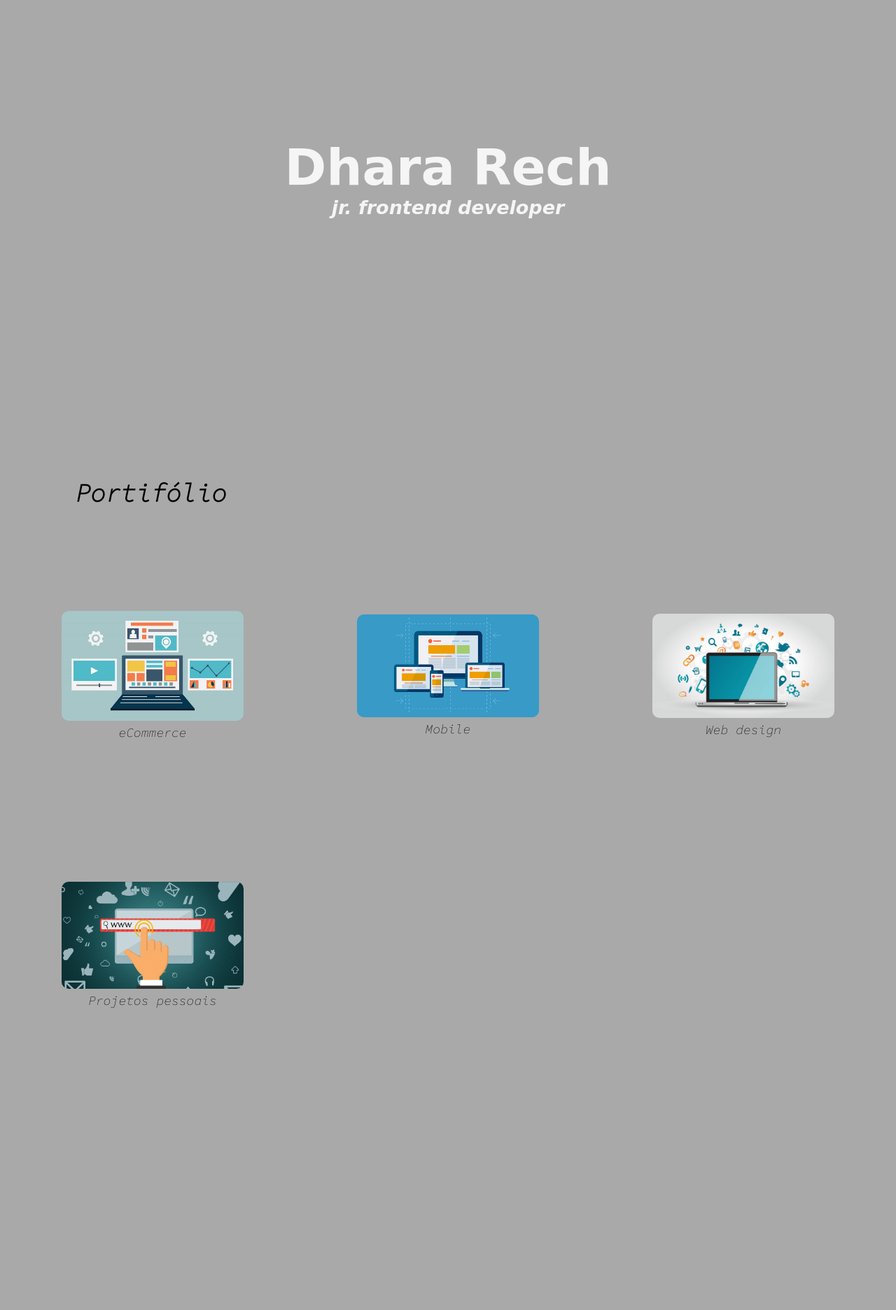
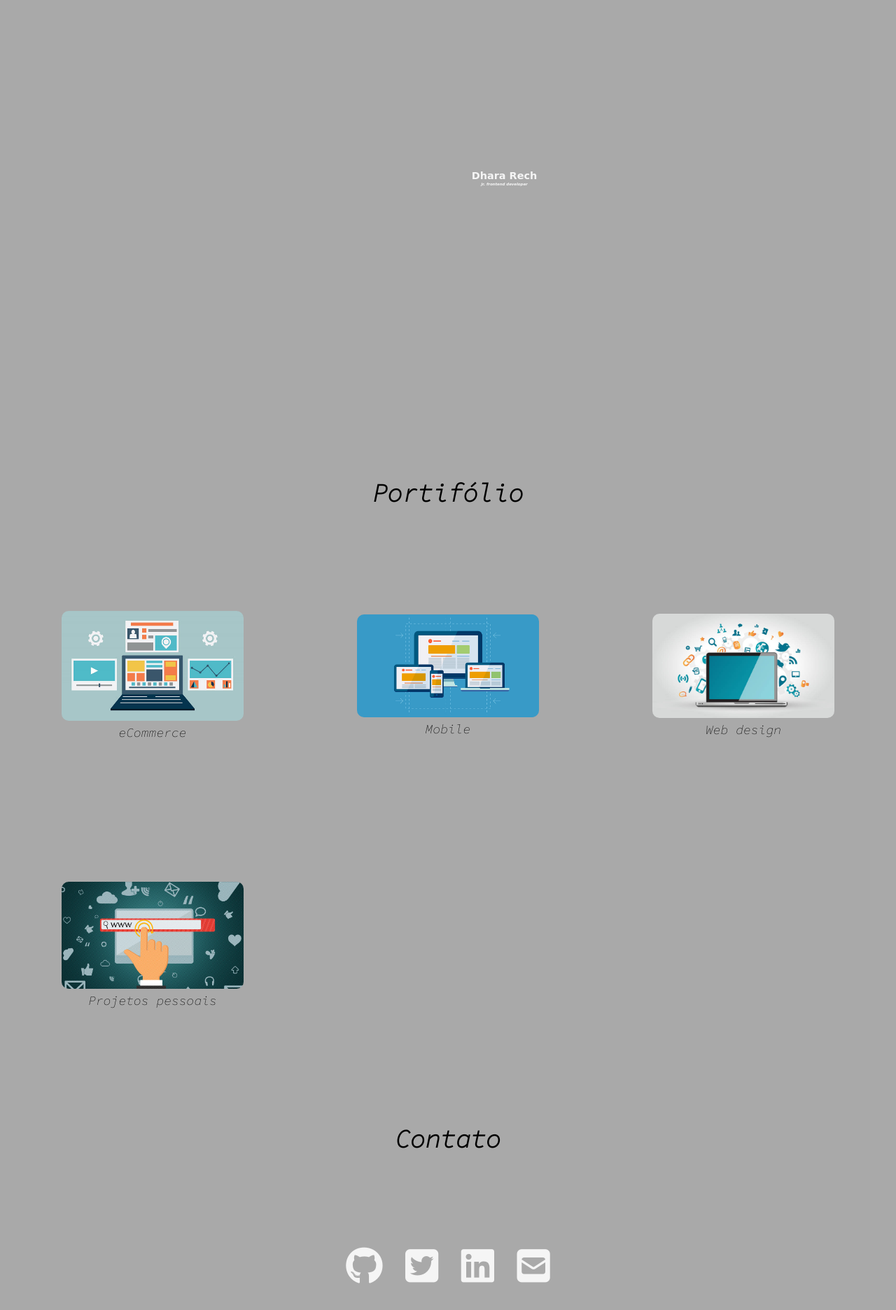
Before and after one commit to dhararech/imersaocss, a plain HTML site: page index.html in a window 1280 px wide. Shown: the part 66-1938 px from the top of the page at 70% size. Before the commit the page ends 1527 px from the top, so only its background shows below. Drawn offline with Linux system fonts and the light colour scheme; a web font is replaced by a local one.

Commit message:
Add files via upload

```diff
--- a/css/estilos.css
+++ b/css/estilos.css
@@ -35,10 +35,11 @@ header{
 }
 
 .menu {
-  background-color: white;
+  background-color:white;
   position: fixed; /*deixa o menu fixo na tela(menu sempre amostra)*/
   width: 100vw;
   top: 0;
+
 }
 
 .menu ul {
@@ -55,15 +56,25 @@ header{
  display: block;
   /*afata o conteúdo de texto das bordas do elemento*/
   padding: 20px 20px;
+  transition: backgrod-color 1s, color 1s;
+}
+.menu a:hover{
+  text-decoration: none;/*tira o underline*/
+  background-color: violet;
+  color: white;/*troca cor quando o mause passa*/
 }
 
 a {
-  color: teal;
+  color:black;
   text-decoration: none;
 }
 /*quando passado o mouse fica em forma de link*/
 a:hover {
   text-decoration: underline;
+}
+
+.titulo{
+  transform: scale(0.2) translate(50vh);
 }
 
 .site-subtitle,
@@ -82,12 +93,13 @@ a:hover {
  font-family: 'Lateef', cursive;
 }
 
-.portifolio{
+.contato, .portifolio{
   padding: 2em;
- height: 100vh;
+  min-height: 100vh; /*pelo menos essa altura*/
+  text-align: center;
 }
 
-.portifolio h2{
+.contato h2, .portifolio h2{
   font-family: 'Source Code Pro', monospace;
   padding: 2em;
   margin-bottom: 1.5em;/*caixa" para o lado*/
@@ -127,9 +139,24 @@ a:hover {
   border-radius: 10px; /*arredondar bordas*/
 }
 
+.img-portfolio:hover{
+   transform: scale(1.2) /*quando o mouse passa por cima da imagem ela aumenta rotete rotate(45deg); rodaciona a imagem*/
+}
+
 @media (min-width: 1200px){
   .img-portfolio{
     height:auto;
     width: 100%;
   }
 }
+
+
+.contato a {
+  color: whitesmoke;
+  font-size: 3em;
+}
+.contato a:active,
+.contato a:hover{
+  text-decoration: none;/*nome desabilita*/
+  text-shadow: 0px 0px 10px whitesmoke ;/*coloca uma sombra no elemento*/
+}
--- a/index.html
+++ b/index.html
@@ -8,6 +8,8 @@
 	<title>Dhara Rech</title>
 	<link rel="stylesheet" href="css/estilos.css">
 	<link href="https://fonts.googleapis.com/css2?family=Lateef&family=PT+Sans+Caption&family=Source+Code+Pro:ital,wght@1,200&display=swap" rel="stylesheet">
+
+	<script src="https://kit.fontawesome.com/7cc7f70360.js" crossorigin="anonymous"></script>
 </head>
 
 <body>
@@ -19,7 +21,7 @@
 				<li><a href="#">Contato</a></li>
 			</ul>
 		</nav>
-		<div>
+		<div class="titulo">
 			<h1 class="site-title">Dhara Rech</h1>
 			<h2 class="site-subtitle">jr. frontend developer</h2>
 		</div>
@@ -45,6 +47,23 @@
 			</figure>
 		</div>
 	</section>
+	<section class="contato">
+		<h2>Contato</h2>
+		  <div class="grid icons">
+		  <a target="_blank" href="https://github.com/vanessametonini">
+			<i class="fab fa-github"></i>
+		  </a>
+		  <a target="_blank" href="https://twitter.com/vanessametonini">
+			<i class="fab fa-twitter-square"></i>
+		  </a>
+		  <a target="_blank" href="https://linkedin.com/in/vanessametonini">
+			<i class="fab fa-linkedin"></i>
+		  </a>
+		  <a href="mailto:vanessa.tonini@caelum.com.br">
+			<i class="fas fa-envelope-square"></i>
+		  </a>
+		</div>
+	  </section>
 </body>
 
 </html>
```
